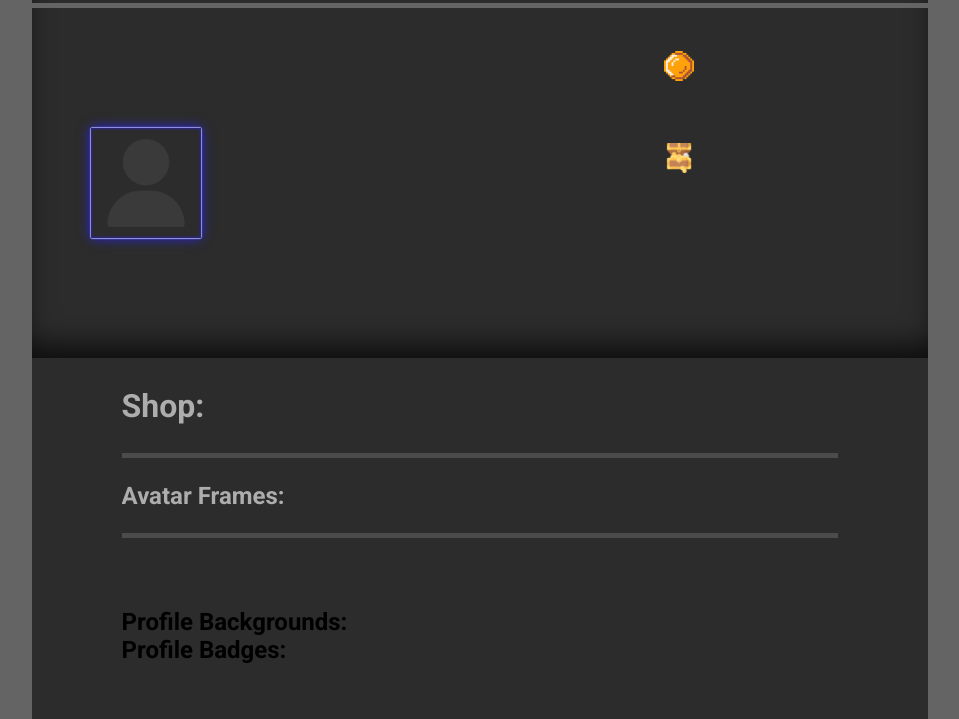
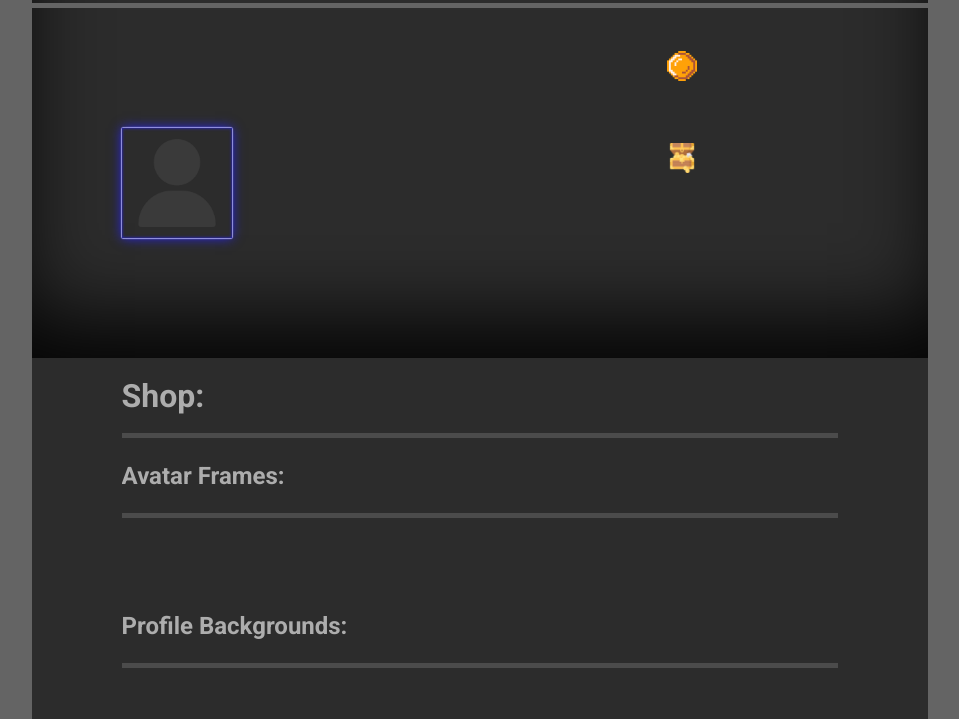
Before and after one commit to DanielUretsky/profile-editor, a plain HTML site: page client/pages/home.html in a window 1280 px wide. Shown: the part 77-796 px from the top of the page, without its empty margins (160-1119 px from the left). Drawn offline with Linux system fonts and the light colour scheme; no server answers.

Commit message:
more styling

```diff
--- a/client/styles/home/home.css
+++ b/client/styles/home/home.css
@@ -9,24 +9,25 @@
 }
 
 body {
-    height: 130vh;
+    height: 140vh;
     background-color: rgb(100, 100, 100);
 
     display: flex;
     align-items: center;
     justify-content: center;
-
 }
 
 main {
     width: 70%;
-    height: 120vh;
+    height: 130vh;
 
     background-color: var(--main-color);
 }
 
 .bg-layot {
-    box-shadow: 0px -22px 30px -10px rgba(0,0,0,0.75) inset;
+    box-shadow: 0px -50px 80px -10px rgba(0, 0, 0, 0.884) inset;
+    background-position: center;
+    background-size: cover;
 }
 
 header {
@@ -55,13 +56,10 @@ header h2 {
 }
 
 .profile {
-    width: 100%;
+    width: 80%;
     height: 350px;
-
+    margin: auto;
     display: flex;
-    justify-content: space-between;
-
-
 }
 
 .profile-initials {
@@ -70,19 +68,15 @@ header h2 {
 
     display: flex;
     align-items: center;
-    justify-content: center;
-
 }
 
 .user {
-    width: 300px;
+    min-width: 310px;
     height: 180px;
 
     display: flex;
     align-items: center;
-    justify-content: space-around;
-
-
+    justify-content: space-between;
 }
 
 .user #userAvatar {
@@ -94,14 +88,7 @@ header h2 {
     background-repeat: no-repeat;
     background-position: center;
 
-    /* box-shadow: 0 0 .1rem #fff,
-    0 0 .1rem #fff,
-    0 0 .1rem #bc13fe,
-    0 0 0.1rem #bc13fe,
-    0 0 0.7rem #bc13fe,
-    inset 0 0 .2rem #bc13fe;  */
-
-     box-shadow: 0 0 .1rem #fff, 0 0 .1rem #fff, 0 0 .1rem #2723f5, 0 0 0.1rem #2723f5, 0 0 0.7rem #2723f5, inset 0 0 .2rem #2723f5;
+    box-shadow: 0 0 .1rem #fff, 0 0 .1rem #fff, 0 0 .1rem #2723f5, 0 0 0.1rem #2723f5, 0 0 0.7rem #2723f5, inset 0 0 .2rem #2723f5;
 }
 
 .user .user-initials {
@@ -112,34 +99,40 @@ header h2 {
     flex-direction: column;
     justify-content: center;
 
-    color: white;
+    color: rgb(204, 204, 204);
+    text-shadow: rgb(0, 0, 0) 1px 0 10px;
+}
+
+.username {
+    display: flex;
 }
 
 #username {
     font-size: 25px;
 }
 
+.username-image {
+    width: 30px;
+    height: 30px;
+}
+
 .profile-info {
-    width: 500px;
+    width: 100%;
     height: 350px;
 
     display: flex;
     flex-direction: column;
     justify-content: space-around;
-    align-items: center;
-
-
-
+    align-items: flex-end;
 }
 
 .profile-balance {
-    width: 100%;
+    width: 500px;
     height: 80px;
 
     display: flex;
     align-items: center;
     justify-content: center;
-
 }
 
 #balance {
@@ -153,9 +146,8 @@ header h2 {
 }
 
 .profile-purchases {
-    width: 400px;
+    width: 500px;
     height: 200px;
-
 }
 
 .purchases-header {
@@ -179,7 +171,7 @@ header h2 {
     height: 150px;
 
     display: grid;
-    grid-template-columns: repeat(5, 30px);
+    grid-template-columns: repeat(4, 100px);
     justify-content: space-around;
     place-items: center;
 
@@ -193,40 +185,31 @@ header h2 {
 }
 
 .item {
-    position: relative;
-    width: 60px;
-    height: 60px;
-
     margin-top: 5px;
     margin-bottom: 5px;
-
-    background-color: transparent;
 }
 
 .shop {
     width: 80%;
-    height: calc(120vh - 350px - 45px);
+    height: calc(130vh - 350px - 45px);
 
-    display: flex;
-    flex-direction: column;
-    align-items: center;
 
     margin: 0 auto;
     overflow-x: auto;
+}
 
-
+.shop::-webkit-scrollbar {
+    width: 0;
 }
 
 .shop-header {
     width: 100%;
-    height: 100px;
+    height: 80px;
 
     display: flex;
     align-items: center;
 
-
     border-bottom: 5px solid #4b4b4b;
-
 }
 
 .shop-header h1 {
@@ -236,18 +219,20 @@ header h2 {
 .shop-main {
     width: 100%;
     height: auto;
-
 }
 
-.avatar-frames-conatainer {
+.avatar-frames-conatainer,
+.profile-backgrounds-conatainer
+.profile-badges-conatainer {
     width: 100%;
-    height: 150px;
+    min-height: 150px;
 }
 
-.avatar-frames-header {
+.avatar-frames-header,
+.profile-backgrounds-header,
+.profile-badges-header {
     width: 100%;
     height: 80px;
-
 
     display: flex;
     align-items: center;
@@ -255,15 +240,19 @@ header h2 {
     border-bottom: 5px solid #4b4b4b;
 }
 
-.avatar-frames-header h2 {
+.avatar-frames-header h2,
+.profile-backgrounds-header h2,
+.profile-badges-header h2  {
     color: #adadad;
 }
 
-.avatar-frames-items {
+.avatar-frames-items,
+.profile-backgrounds-items,
+.profile-badges-items {
     width: 100%;
-    height: calc(100% - 50px);
-
+    padding: 15px 0;
     display: flex;
+    flex-wrap: wrap;
     align-items: center;
     gap: 30px;
 }
@@ -283,6 +272,30 @@ header h2 {
     transform: scale(1.05);
 }
 
+.profile-backgrounds-items__item,
+.profile-badges-items__item  {
+    width: 100px;
+    height: 60px;
+    position: relative;
+
+    margin-left: 5px;
+    background-color: transparent;
+
+    background-size: cover;
+
+    cursor: pointer;
+}
+
+.profile-backgrounds-items__item:hover {
+    transform: scale(1.1);
+}
+
+.profile-badges-items__item  {
+    width: 60px;
+    height: 60px;
+
+    background-size: cover;
+}
 
 /* modal for items */
 .modal-item {
```
